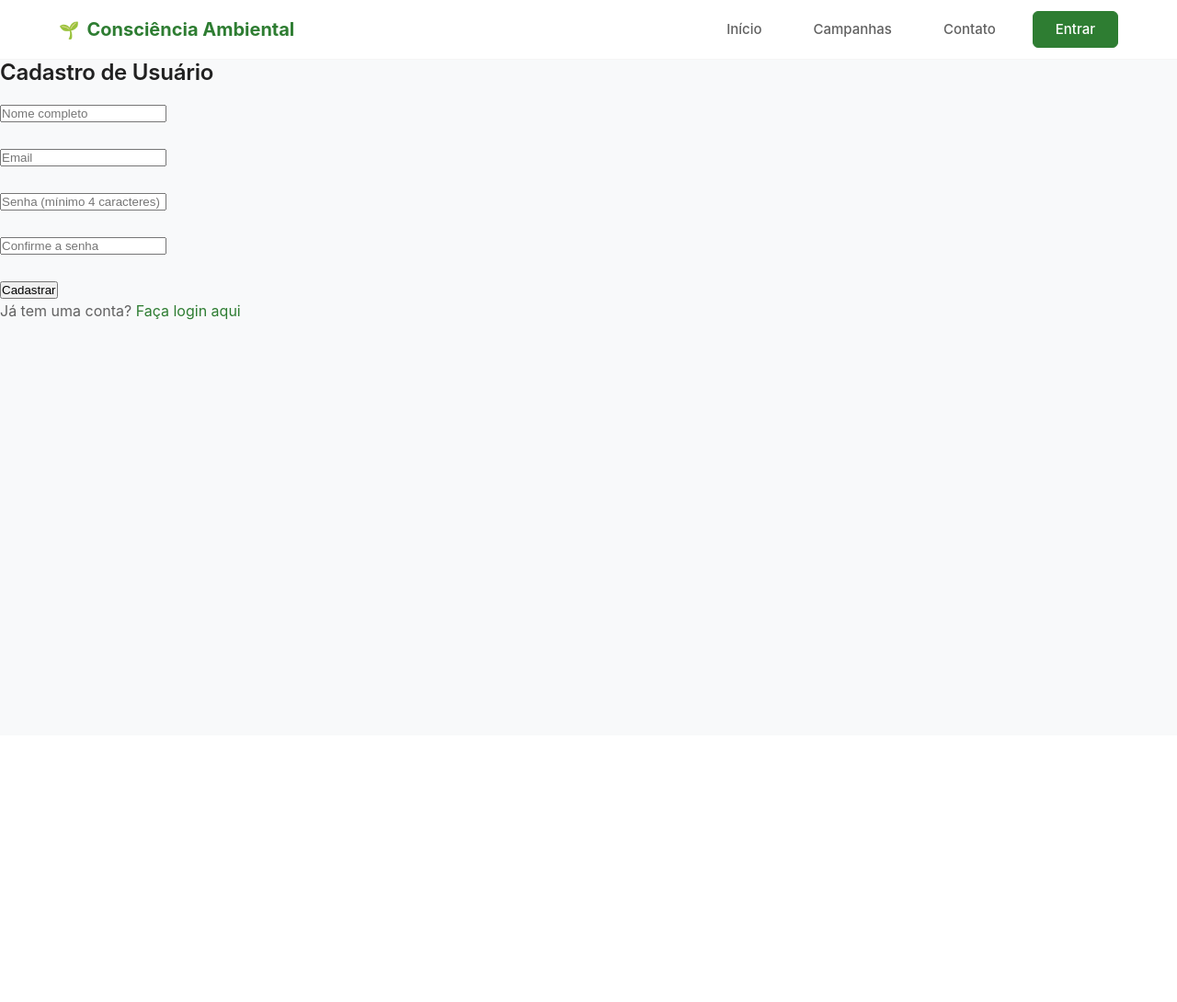
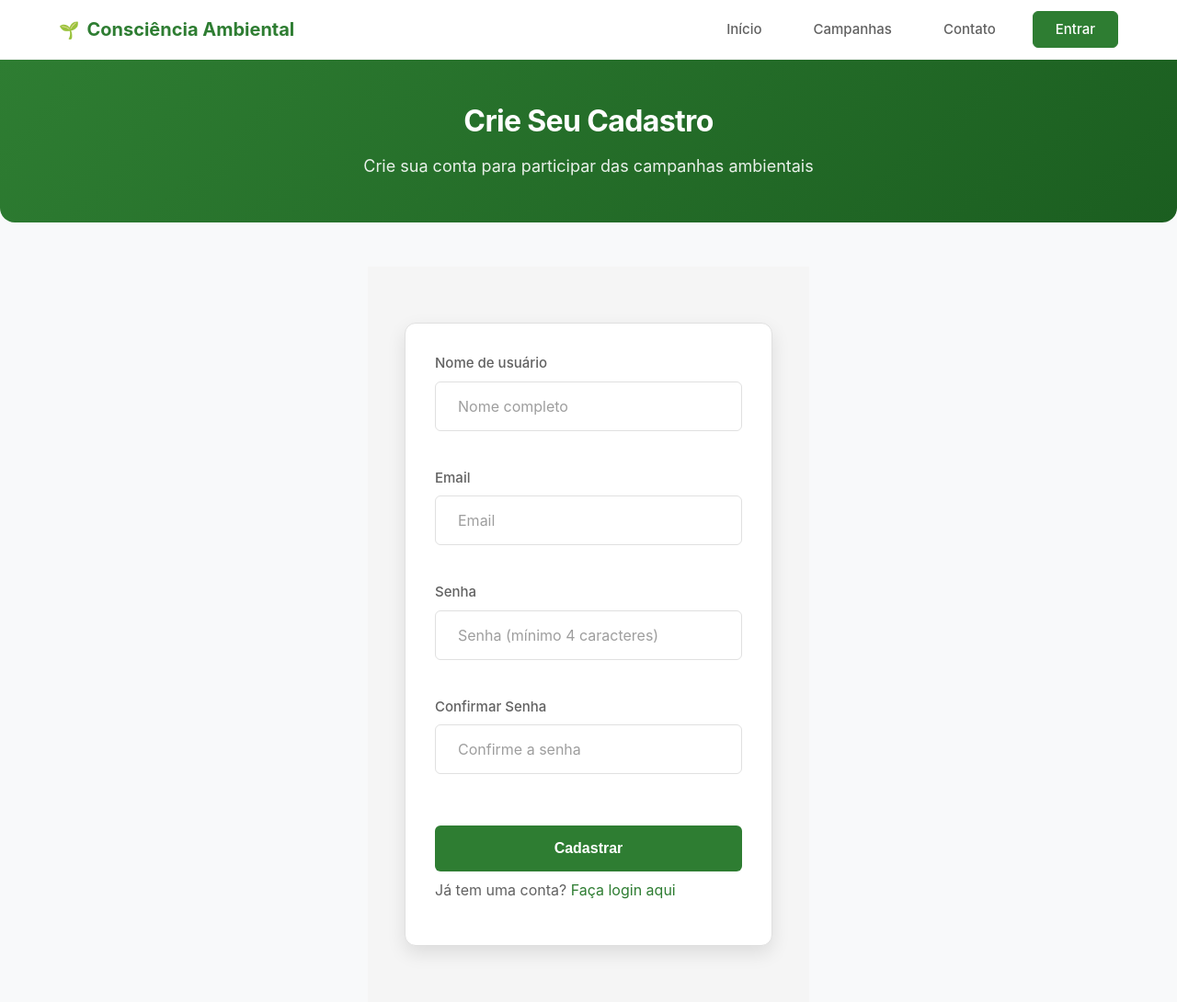
Before and after one commit to meioambienteprojeto1-creator/meio_ambiente_trabalho, a Flask app: page /cadastro in a window 1280 px wide. Shown: the whole page at 92% size. Before the commit the page ends 348 px from the top, so only its background shows below. Run offline with Flask 3, Linux system fonts and the light colour scheme.

Commit message:
update 1.11
style: estilizar cadastro e criação de campanhs

```diff
--- a/static/style.css
+++ b/static/style.css
@@ -1926,3 +1926,86 @@ textarea.form-control {
     margin-bottom: 20px;
     font-size: 20px;
 }
+/* Centraliza tudo na tela */
+.auth-container {
+  min-height: 100vh;
+  display: flex;
+  justify-content: center;
+  align-items: center;
+  background: #f5f5f5;
+}
+
+/* Card branco */
+.auth-card {
+  width: 400px;
+  background: #fff;
+  border-radius: 12px;
+  padding: 32px;
+  box-shadow: 0 8px 20px rgba(0, 0, 0, 0.1);
+  box-sizing: border-box;
+}
+
+/* Campos */
+.field {
+  display: flex;
+  flex-direction: column;
+  margin-bottom: 20px;
+}
+
+.field label {
+  margin-bottom: 6px;
+  font-weight: 500;
+  color: #333;
+}
+
+.field input {
+  height: 44px;
+  padding: 0 12px;
+  border: 1px solid #ddd;
+  border-radius: 8px;
+  font-size: 15px;
+}
+
+/* Botão */
+.botao-login {
+  width: 100%;
+  height: 48px;
+  background: #2e7d32;
+  color: #fff;
+  border: none;
+  border-radius: 8px;
+  font-size: 16px;
+  font-weight: bold;
+  cursor: pointer;
+  margin: 16px 0;
+}
+
+.btn-login:hover {
+  background: #256628;
+}
+
+/* Linha */
+hr {
+  border: none;
+  border-top: 1px solid #eee;
+  margin: 24px 0;
+}
+
+/* Texto inferior */
+.register-text {
+  text-align: center;
+  margin-bottom: 6px;
+  color: #555;
+}
+
+.register-link {
+  display: block;
+  text-align: center;
+  color: #2e7d32;
+  font-weight: 500;
+  text-decoration: none;
+}
+
+.register-link:hover {
+  text-decoration: underline;
+}
--- a/templates/cadastro.html
+++ b/templates/cadastro.html
@@ -9,7 +9,13 @@
 </head>
 <body>
     {% include "header.html" %}
-    <h2>Cadastro de Usuário</h2>
+     <!-- Hero Section -->
+    <section class="auth-hero">
+        <div class="container">
+            <h1>Crie Seu Cadastro</h1>
+            <p class="auth-hero-subtitle">Crie sua conta para participar das campanhas ambientais</p>
+        </div>
+    </section>
 
     {% with messages = get_flashed_messages(with_categories=true) %}
         {% if messages %}
@@ -18,15 +24,29 @@
             {% endfor %}
         {% endif %}
     {% endwith %}
-
+<main class="auth-container">
+<div class="auth-card">
     <form method="POST">
-        <input type="text" name="nome" placeholder="Nome completo" required><br><br>
-        <input type="email" name="email" placeholder="Email" required><br><br>
-        <input type="password" name="password" placeholder="Senha (mínimo 4 caracteres)" minlength="4" required><br><br>
-        <input type="password" name="confirmar" placeholder="Confirme a senha" minlength="4" required><br><br>
-        <button type="submit">Cadastrar</button>
+        <div class="auth-form-group">
+            <label for="user-name">Nome de usuário</label>
+            <input type="text" id="user-name" class="auth-input" name="nome" placeholder="Nome completo" required><br>
+        <div class="auth-form-group">
+            <label for="email">Email</label>
+            <input type="email" id="email" class="auth-input" name="email" placeholder="Email" required><br>
+        </div>
+        <div class="auth-form-group">
+            <label for="password">Senha</label>
+            <input type="password" id="password" class="auth-input" name="password" placeholder="Senha (mínimo 4 caracteres)" minlength="4" required><br>
+        </div>
+        <div class="auth-form-group">
+            <label for="check-password">Confirmar Senha</label>
+            <input type="password" id="check-password" class="auth-input" name="confirmar" placeholder="Confirme a senha" minlength="4" required><br>
+        </div>
+        <button class="auth-submit-btn" type="submit">Cadastrar</button>
     </form>
 
     <p>Já tem uma conta? <a href="{{ url_for('login') }}">Faça login aqui</a></p>
+</div>
+</main>
 </body>
 </html>
```
Also changed, not shown: templates/criar_campanha.html (+18 -8 lines).
